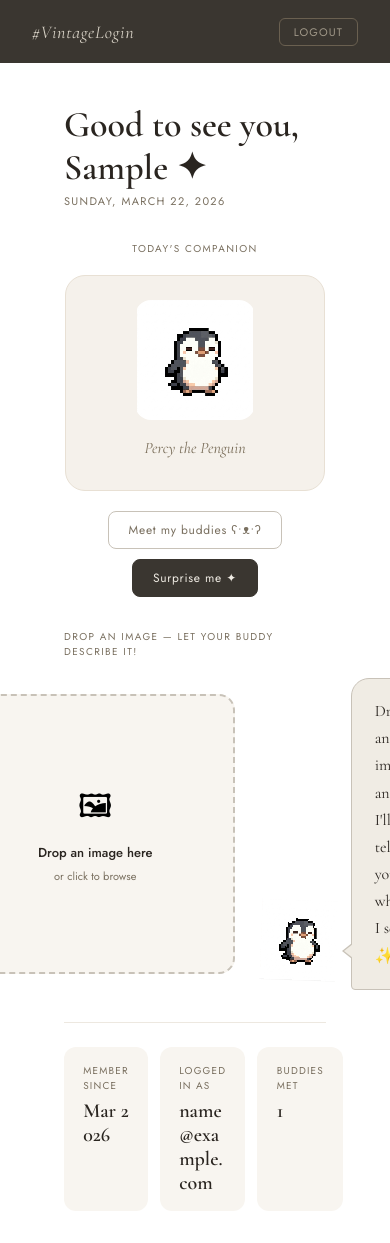
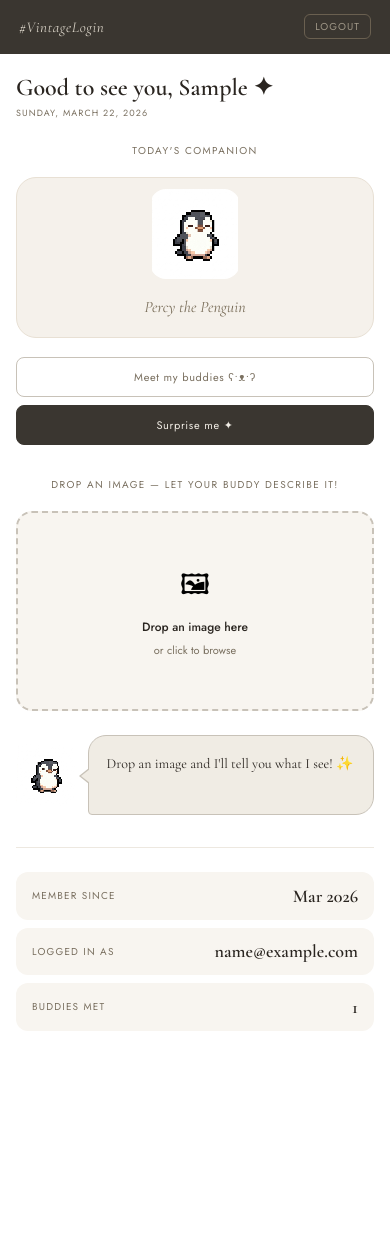
Before and after one commit to avirupexe-1/ImageAnalyzer, a Flask app: page /dashboard in a window 390 px wide. After the commit the page ends 1031 px from the top, so only its background shows below. Run offline with Flask 3, Linux system fonts and the light colour scheme; the visitor is signed in with stand-in values (Sample User, id 1).

```diff
--- a/static/css/style.css
+++ b/static/css/style.css
@@ -218,18 +218,11 @@ body {
 .msg-error   { background: #f5e6e6; color: var(--error); }
 .msg-success { background: #e6f0e8; color: var(--success); }
 
-/* ── responsive ── */
-@media (max-width: 620px) {
-  .card { flex-direction: column; }
-  .card-art { flex: 0 0 220px; }
-  .card-form { padding: 2rem 1.5rem; }
-}
-
 /* ═══════════════════════════════
    DASHBOARD
 ═══════════════════════════════ */
 
-body.dashboard{
+body.dashboard {
   align-items: stretch;
   justify-content: flex-start;
   padding: 0;
@@ -252,6 +245,9 @@ body.dashboard{
   display: flex;
   justify-content: space-between;
   align-items: center;
+  position: sticky;
+  top: 0;
+  z-index: 100;
 }
 
 .dash-logo {
@@ -327,6 +323,8 @@ body.dashboard{
   align-items: center;
   justify-content: center;
   min-width: 260px;
+  width: 100%;
+  max-width: 340px;
 }
 
 .buddy-frame {
@@ -368,13 +366,8 @@ body.dashboard{
   100% { transform: scale(1) rotate(0deg); opacity: 1; }
 }
 
-.dancing {
-  animation: bob 1.2s ease-in-out infinite;
-}
-
-.entrance {
-  animation: entrance 0.4s cubic-bezier(0.34,1.56,0.64,1) forwards;
-}
+.dancing { animation: bob 1.2s ease-in-out infinite; }
+.entrance { animation: entrance 0.4s cubic-bezier(0.34,1.56,0.64,1) forwards; }
 
 /* buddy buttons */
 .buddy-btn-row {
@@ -382,6 +375,7 @@ body.dashboard{
   gap: 10px;
   flex-wrap: wrap;
   justify-content: center;
+  width: 100%;
 }
 
 .btn-outline {
@@ -395,6 +389,9 @@ body.dashboard{
   color: var(--text-muted);
   cursor: pointer;
   transition: background 0.2s, color 0.2s;
+  flex: 1;
+  min-width: 140px;
+  text-align: center;
 }
 
 .btn-outline:hover { background: #f5f1eb; color: var(--text); }
@@ -410,6 +407,9 @@ body.dashboard{
   color: #f0ece4;
   cursor: pointer;
   transition: background 0.2s;
+  flex: 1;
+  min-width: 140px;
+  text-align: center;
 }
 
 .btn-dark:hover { background: #2a2520; }
@@ -426,6 +426,7 @@ body.dashboard{
   display: grid;
   grid-template-columns: repeat(3, 1fr);
   gap: 12px;
+  margin-bottom: 2rem;
 }
 
 .stat-card {
@@ -460,14 +461,14 @@ body.dashboard{
   display: flex;
   flex-direction: column;
   align-items: center;
+  width: 100%;
 }
 
 .caption-layout {
   display: flex;
   gap: 1.5rem;
-  align-items: flex-start;
+  align-items: center;
   width: 100%;
-  max-width: 700px;
   justify-content: center;
 }
 
@@ -525,22 +526,14 @@ body.dashboard{
   top: 0; left: 0;
 }
 
-/* chat bubble */
-.caption-layout {
-  display: flex;
-  gap: 1.5rem;
-  align-items: center;
-  width: 100%;
-  max-width: 800px;
-  justify-content: center;
-}
-
+/* chat area */
 .chat-area {
   flex: 1;
   display: flex;
   flex-direction: column;
   align-items: flex-start;
   gap: 12px;
+  min-width: 0;
 }
 
 .chat-buddy-row {
@@ -551,8 +544,8 @@ body.dashboard{
 }
 
 .chat-buddy-img {
-  width: 90px;
-  height: 90px;
+  width: 80px;
+  height: 80px;
   object-fit: contain;
   image-rendering: pixelated;
   animation: bob 1.2s ease-in-out infinite;
@@ -571,6 +564,8 @@ body.dashboard{
   color: var(--text);
   min-height: 100px;
   position: relative;
+  min-width: 0;
+  word-break: break-word;
 }
 
 .chat-bubble::after {
@@ -594,22 +589,196 @@ body.dashboard{
   z-index: 1;
 }
 
+/* typing dots */
 @keyframes blink {
   0%, 100% { opacity: 1; }
   50%       { opacity: 0; }
 }
 
-.chat-avatar {
-  display: flex;
-  align-items: center;
-  gap: 8px;
+.typing-dot {
+  display: inline-block;
+  animation: blink 1s step-end infinite;
+  font-size: 20px;
+  line-height: 1;
+  color: var(--text-muted);
 }
 
-.chat-buddy-img {
-  width: 80px;
-  height: 80px;
-  object-fit: contain;
-  image-rendering: pixelated;
-  animation: bob 1.2s ease-in-out infinite;
-  flex-shrink: 0;
+.typing-dot:nth-child(2) { animation-delay: 0.2s; }
+.typing-dot:nth-child(3) { animation-delay: 0.4s; }
+
+/* ═══════════════════════════════
+   RESPONSIVE — TABLET
+═══════════════════════════════ */
+
+@media (max-width: 768px) {
+  .dash-body {
+    padding: 1.5rem 1.5rem 2rem;
+  }
+
+  .dash-greeting {
+    font-size: 28px;
+  }
+
+  .caption-layout {
+    flex-direction: column;
+    align-items: stretch;
+  }
+
+  .drop-zone {
+    flex: none;
+    width: 100%;
+    height: 220px;
+  }
+
+  .chat-area {
+    width: 100%;
+  }
+
+  .dash-stats {
+    grid-template-columns: repeat(3, 1fr);
+    gap: 8px;
+  }
+
+  .stat-val {
+    font-size: 15px;
+  }
+
+  .buddy-stage {
+    padding: 1.5rem 2rem;
+  }
 }
+
+/* ═══════════════════════════════
+   RESPONSIVE — MOBILE
+═══════════════════════════════ */
+
+@media (max-width: 620px) {
+  /* Login/Register card — stack vertically, hide illustration */
+  body {
+    padding: 1rem 0.75rem;
+  }
+
+  .card {
+    flex-direction: column;
+    min-height: unset;
+    border-radius: 16px;
+  }
+
+  .card-art {
+    flex: 0 0 180px;
+    border-radius: 16px 16px 0 0;
+  }
+
+  .card-form {
+    padding: 1.75rem 1.5rem 1.5rem;
+  }
+
+  .form-title {
+    font-size: 26px;
+  }
+
+  /* Dashboard nav */
+  .dash-nav {
+    padding: 0.9rem 1.2rem;
+  }
+
+  .dash-logo {
+    font-size: 15px;
+  }
+
+  .dash-logout {
+    font-size: 10px;
+    padding: 4px 10px;
+  }
+
+  /* Dashboard body */
+  .dash-body {
+    padding: 1.2rem 1rem 2rem;
+  }
+
+  .dash-greeting {
+    font-size: 24px;
+  }
+
+  .dash-date {
+    font-size: 9px;
+    margin-bottom: 1.5rem;
+  }
+
+  /* Buddy stage */
+  .buddy-stage {
+    padding: 1.2rem 1.5rem;
+    min-width: unset;
+    width: 100%;
+    max-width: 100%;
+  }
+
+  .buddy-img {
+    width: 90px;
+    height: 90px;
+  }
+
+  /* Buttons full width on mobile */
+  .buddy-btn-row {
+    flex-direction: column;
+    gap: 8px;
+  }
+
+  .btn-outline, .btn-dark {
+    width: 100%;
+    padding: 11px 16px;
+    font-size: 11px;
+  }
+
+  /* Image drop zone */
+  .drop-zone {
+    height: 200px;
+  }
+
+  .drop-icon { font-size: 28px; }
+  .drop-text { font-size: 12px; }
+
+  /* Chat bubble */
+  .chat-buddy-img {
+    width: 60px;
+    height: 60px;
+  }
+
+  .chat-bubble {
+    font-size: 14px;
+    padding: 1rem 1.1rem;
+    min-height: 80px;
+  }
+
+  /* Stats — stack on mobile */
+  .dash-stats {
+    grid-template-columns: 1fr;
+    gap: 8px;
+  }
+
+  .stat-card {
+    padding: 0.8rem 1rem;
+    display: flex;
+    align-items: center;
+    justify-content: space-between;
+  }
+
+  .stat-label { margin: 0; }
+
+  .stat-val {
+    font-size: 18px;
+    text-align: right;
+  }
+}
+
+/* ═══════════════════════════════
+   RESPONSIVE — SMALL PHONES
+═══════════════════════════════ */
+
+@media (max-width: 380px) {
+  .dash-greeting { font-size: 20px; }
+  .form-title { font-size: 22px; }
+  .buddy-img { width: 75px; height: 75px; }
+  .chat-buddy-img { width: 50px; height: 50px; }
+  .drop-zone { height: 170px; }
+}
```
